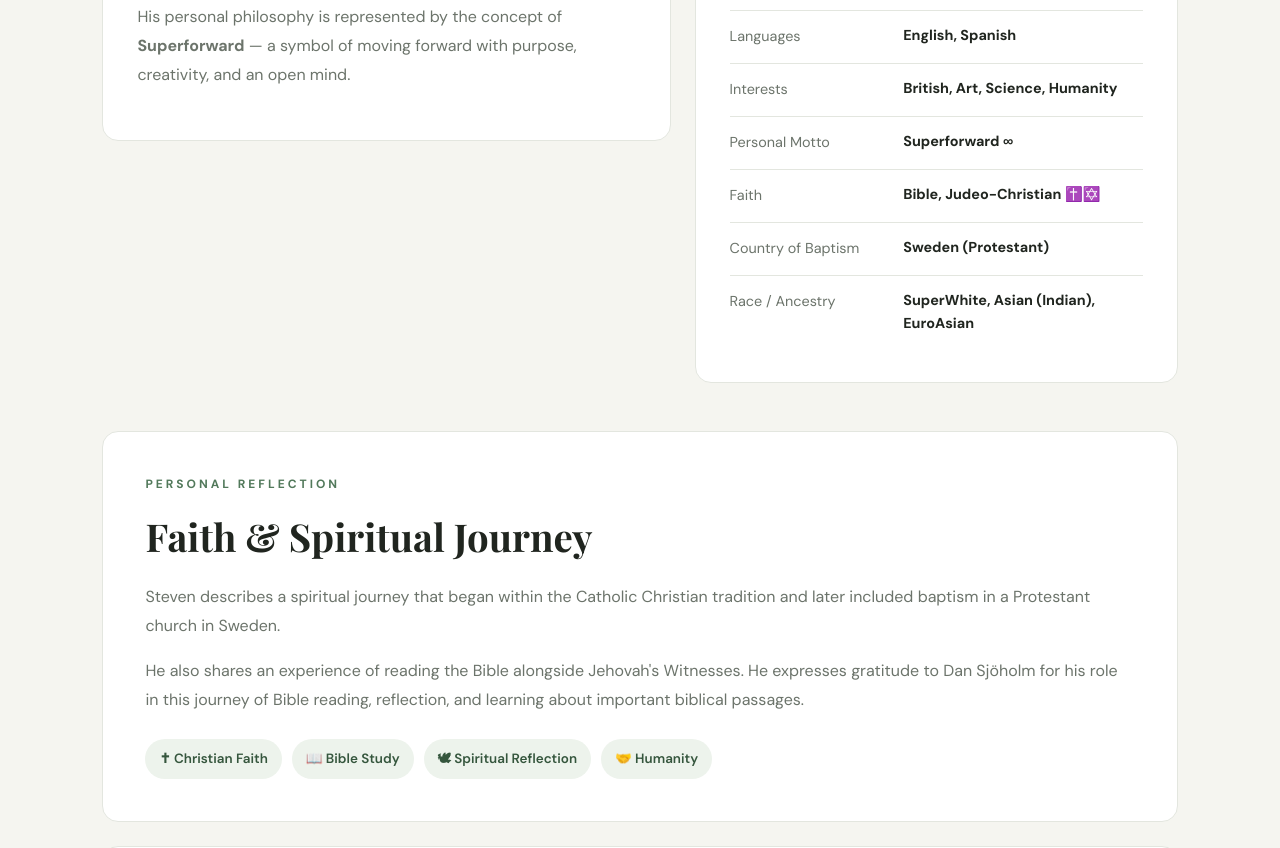
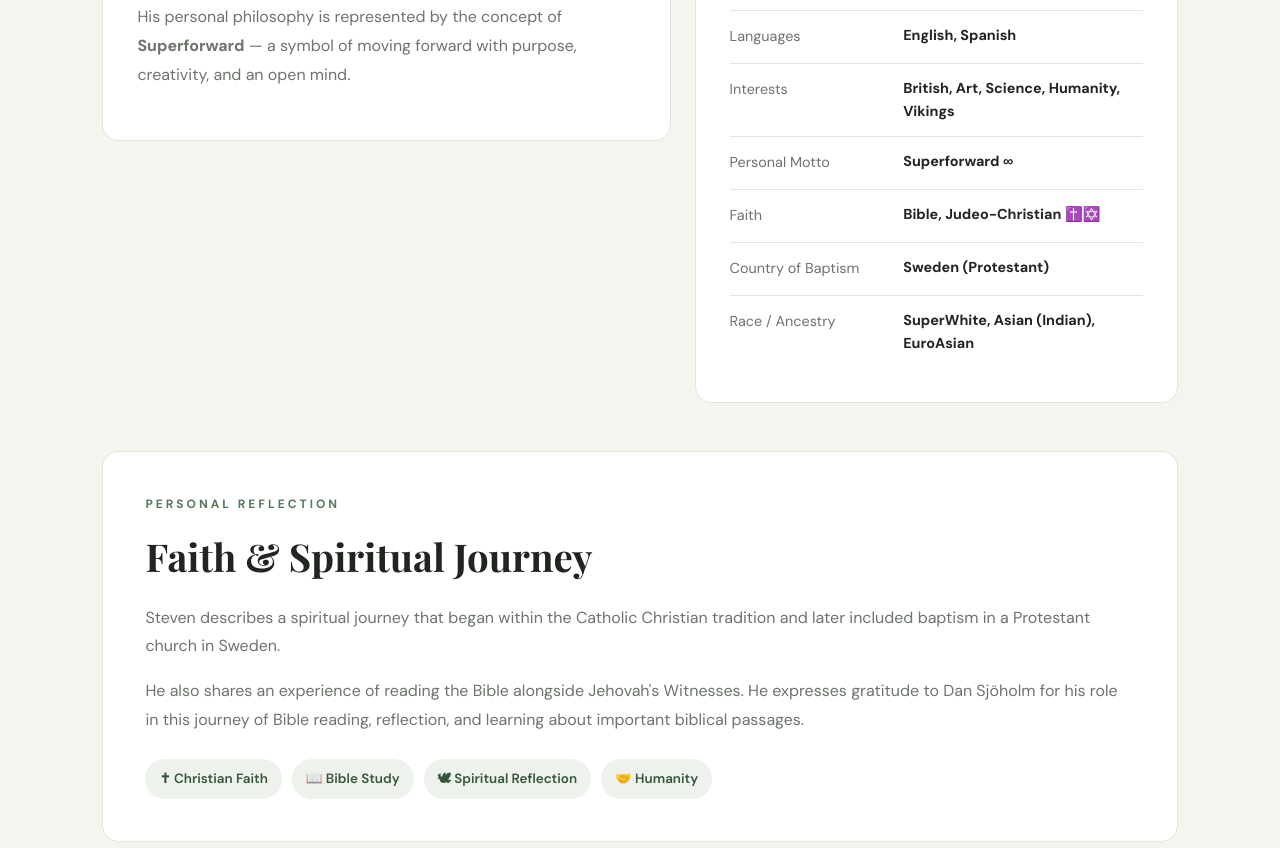
Before and after one commit to SteffanSingh/Steven, a plain HTML site: page index.html in a window 1280 px wide. Shown: the part 1023-1871 px from the top of the page. Drawn offline with nearby package versions, Linux system fonts and the light colour scheme.

Commit message:
Restore index.html with original content

```diff
--- a/index.html
+++ b/index.html
@@ -130,7 +130,7 @@
 
                 <div class="profile-row">
                     <span>Interests</span>
-                    <strong>British, Art, Science, Humanity</strong>
+                    <strong>British, Art, Science, Humanity, Vikings</strong>
                 </div>
 
               <div class="profile-row">
```
